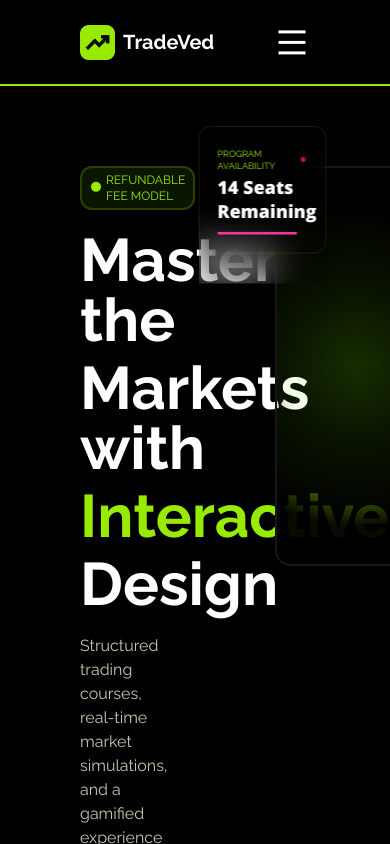
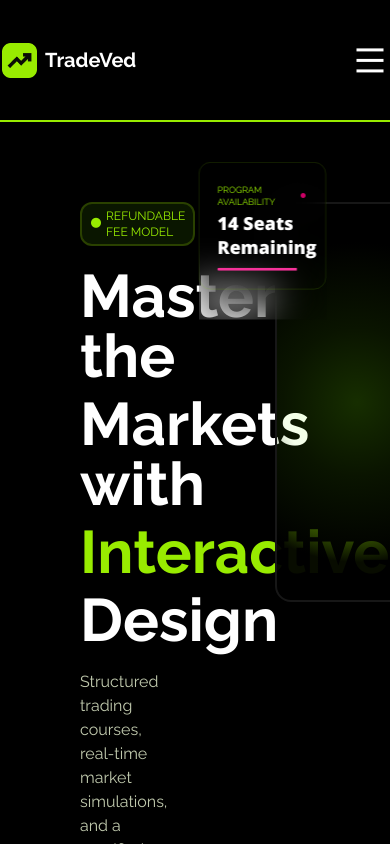
Before and after one commit to bot-rohit/Front-LMS, a Next.js app: page / in a window 390 px wide. Shown: the top 844 px of the page. Built offline with nearby package versions, Linux system fonts and the light colour scheme.

Commit message:
responsive Fix

```diff
--- a/src/components/landing/Navbar.tsx
+++ b/src/components/landing/Navbar.tsx
@@ -7,7 +7,7 @@ const Navbar = () => {
     return (
         <>
             <div className='w-full'  >
-                <div className='flex justify-between  bg-black min-h-10 my-5 p-0.5 px-20'>
+                <div className='flex justify-between  bg-black min-h-10 my-5 p-0.5  lg:px-20 py-5'>
 
 
                     <div className='flex  justify-center items-center gap-2 font-heading text-xl font-bold '>
```
